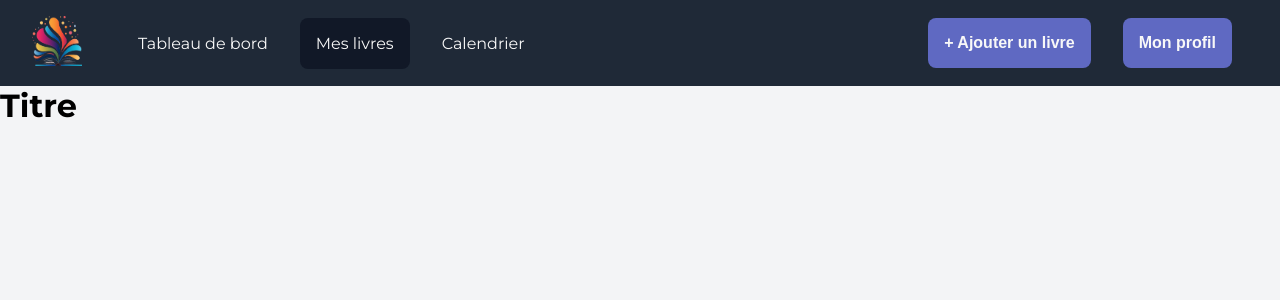
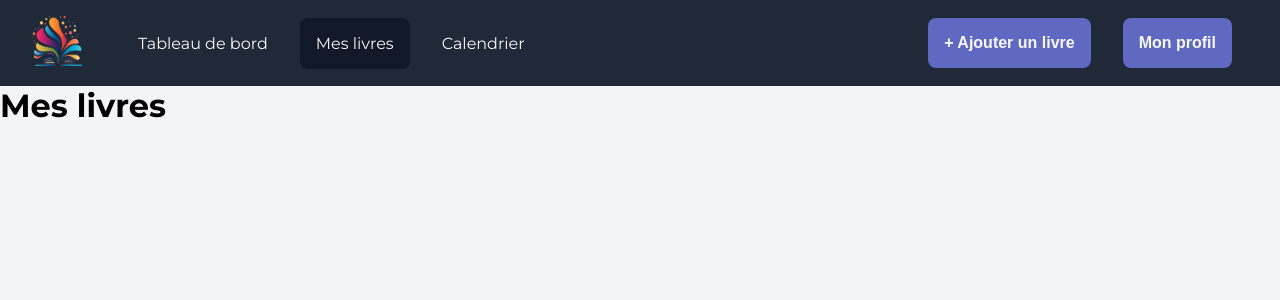
Before and after one commit to NicolasSaumont/easyLibrary, a Nuxt app: page /livres in a window 1280 px wide. Shown: the top 300 px of the page. Built offline with nearby package versions, Linux system fonts and the light colour scheme.

Commit message:
feat: add text props to pageTitle

```diff
--- a/components/PageTitle.vue
+++ b/components/PageTitle.vue
@@ -1,3 +1,12 @@
+<script lang="ts" setup>
+defineProps({
+  text: {
+    type: String,
+    required: true,
+  },
+});
+</script>
+
 <template>
-  <h1>Titre</h1>
+  <h1>{{ text }}</h1>
 </template>
--- a/pages/livres.vue
+++ b/pages/livres.vue
@@ -1,9 +1,11 @@
 <script lang="ts" setup>
 import PageTitle from '~/components/PageTitle.vue';
+
+const pageBooksTitle = 'Mes livres';
 </script>
 
 <template>
-  <PageTitle />
+  <PageTitle :text="pageBooksTitle" />
 </template>
 
 <style></style>
```
